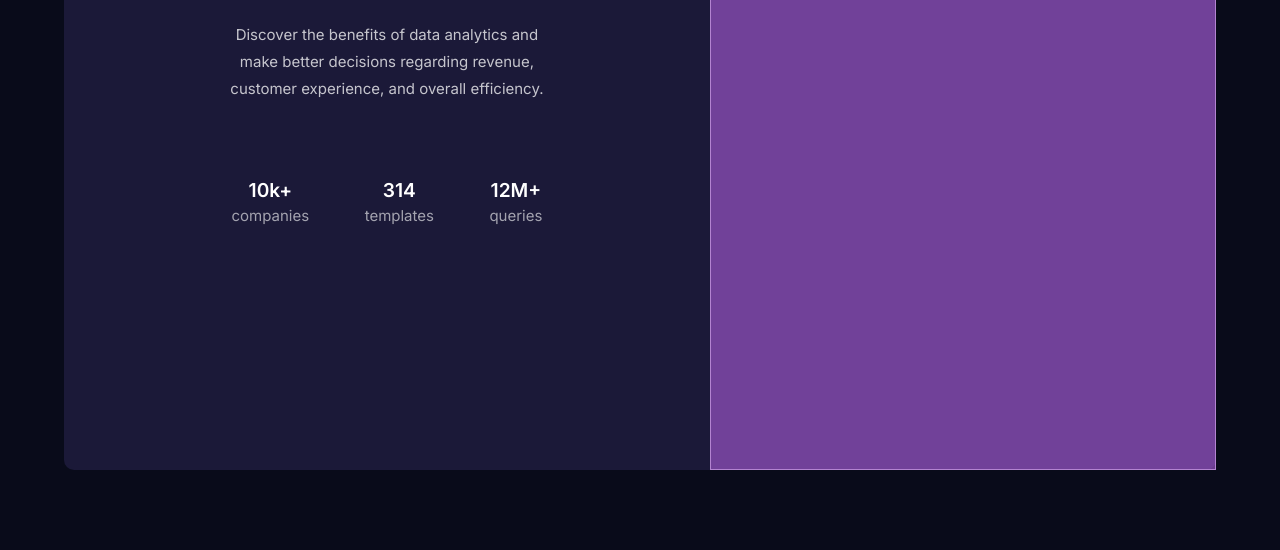
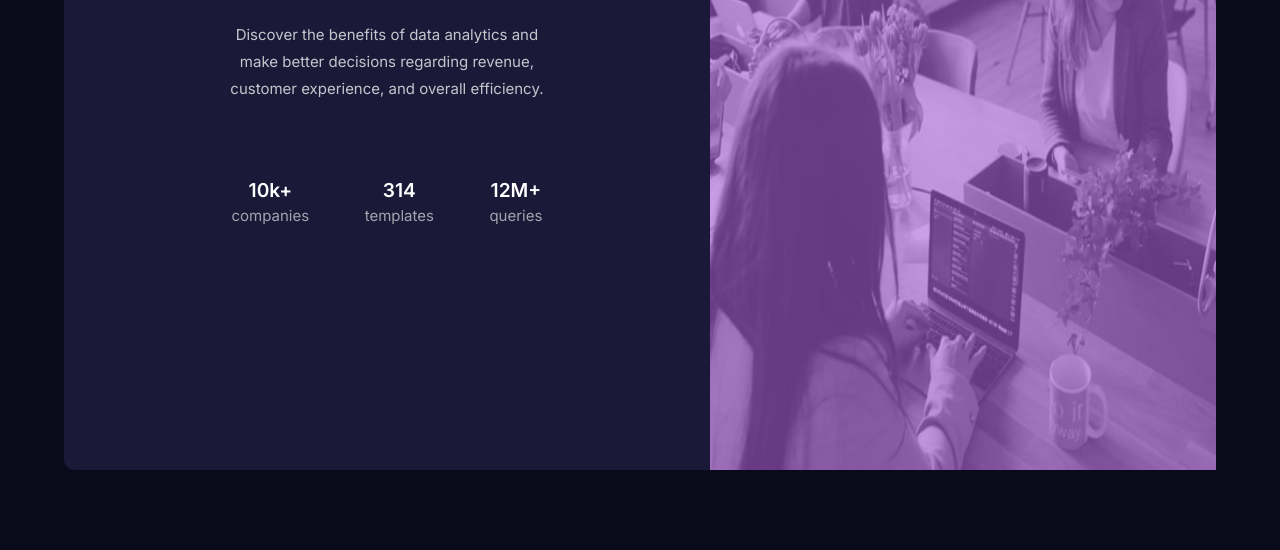
Before and after one commit to itscoolvatsa/Stats-preview-card-component, a plain HTML site: page index.html in a window 1280 px wide. Shown: the part 250-800 px from the top of the page. Drawn offline with Linux system fonts and the light colour scheme; the site is published under a folder, as on GitHub Pages, so addresses that start at the root find nothing.

Commit message:
Update index.html

```diff
--- a/index.html
+++ b/index.html
@@ -16,7 +16,7 @@
 
   <section class="hero">
     <div class="image-container">
-      <img src="/images/image-header-desktop.jpg">
+      <img src="./images/image-header-desktop.jpg">
     </div>
 
     <div class="description">
```
